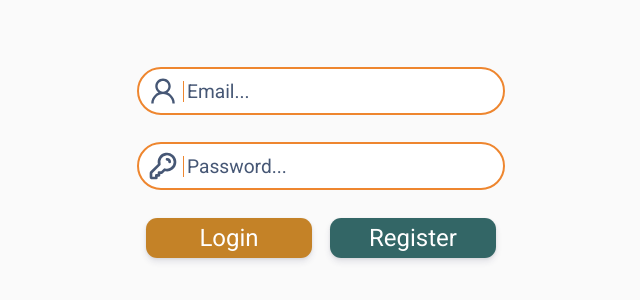
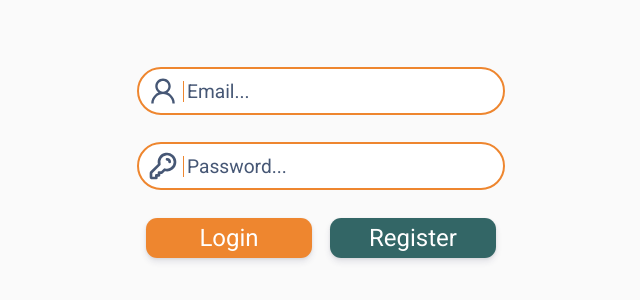
Before and after one commit to Edward-Upton/CS261-Software-Engineering, a React (Create React App) app in the folder frontend/: page / in a window 1280 px wide. Shown: the part 224-524 px from the top of the page, without its empty margins (319-959 px from the left). Built offline with nearby package versions, Linux system fonts and the light colour scheme.

Commit message:
Missed colour of login button

```diff
--- a/frontend/src/components/Login.tsx
+++ b/frontend/src/components/Login.tsx
@@ -78,7 +78,7 @@
         {/* Login Button */}
         <MyButton
           onClick={login}
-          styled={{ backgroundColor: "#c48227", width: "45%" }}
+          styled={{ backgroundColor: "#EE862F", width: "45%" }}
         >
           Login
         </MyButton>
```
